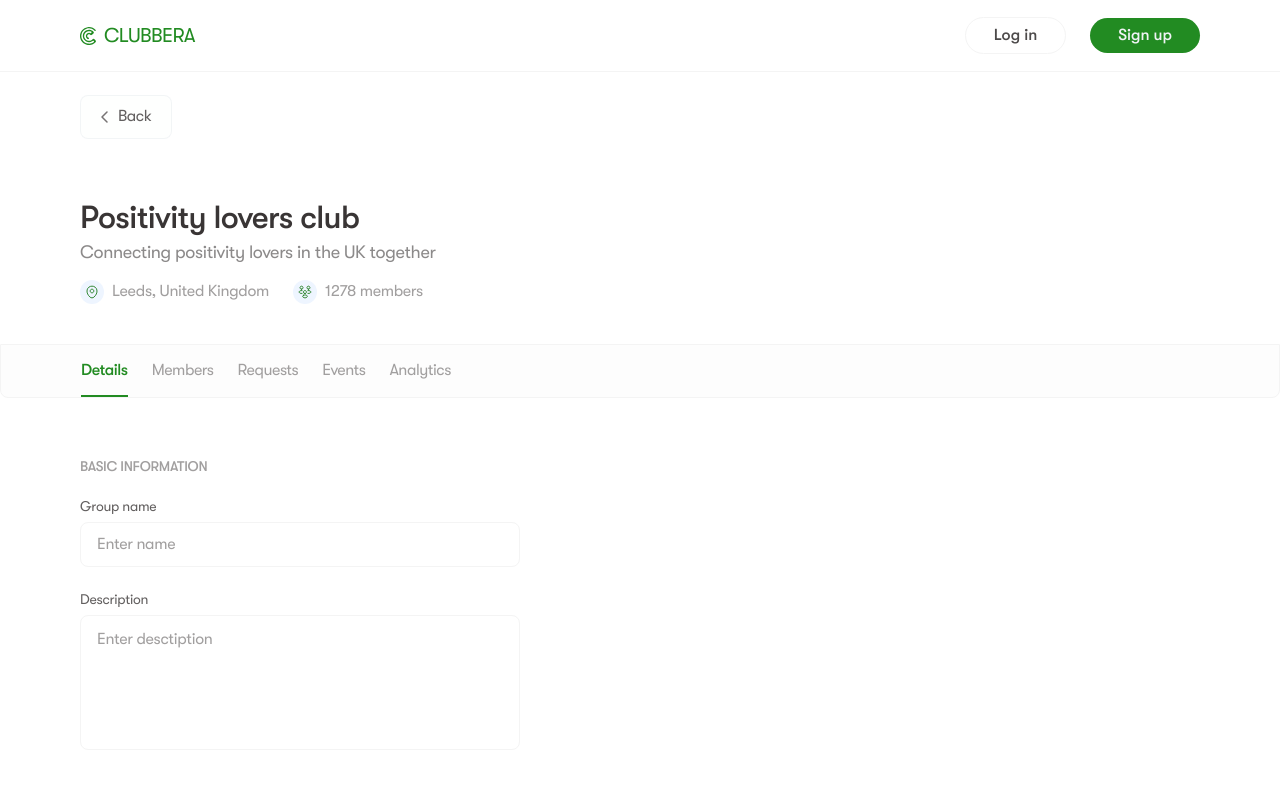
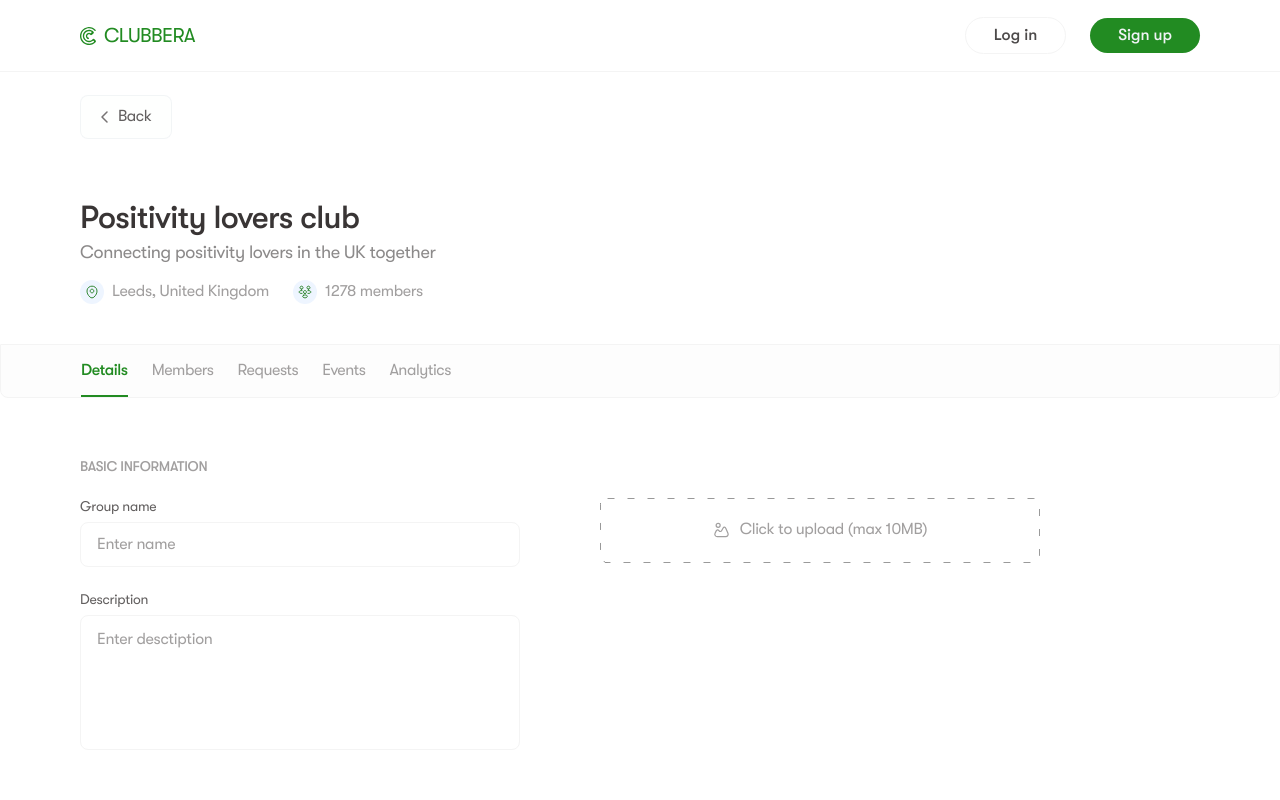
Before and after one commit to opeodedeyi/clubbera-final, a Next.js app: page /group/1/edit in a window 1280 px wide. Shown: the top 800 px of the page. Built offline with nearby package versions, Linux system fonts and the light colour scheme.

Commit message:
updated the single image upload, making it truely reuseable and fixing error bugs with that

```diff
--- a/src/app/globals.css
+++ b/src/app/globals.css
@@ -6,6 +6,7 @@
   --main-color-hover: #196B18;
   --main-color-dark: #034703;
   --main-color-glow: #A5E2AB;
+  --main-color-light: #D1FFD9;
   --main-color-tip: #EEFAEE;
   --color-white: #FFFFFF;
   --color-white-one: #F0F3F5;
--- a/src/app/group/[uniqueURL]/edit/page.js
+++ b/src/app/group/[uniqueURL]/edit/page.js
@@ -2,6 +2,7 @@
 
 import Header from "../../../../components/header/header";
 import MainInput from "../../../../components/forminput/maininput";
+import SingleImageUploadInput from "../../../../components/forminput/singleimageuploadinput";
 import MainFooter from "../../../../components/footer/mainfooter";
 import CustomButton from "../../../../components/utility/custombutton";
 import '../../../style/editgroup.css';
@@ -10,7 +11,7 @@ import { useRouter } from 'next/navigation';
 import { useState, useEffect } from 'react';
 
 
-const EditDetailsSection = ({ groupTitle, setGroupTitle, groupDescription, setGroupDescription }) => (
+const EditDetailsSection = ({ selectedImage, setSelectedImage, imageName, setImageName, imageSize, setImageSize, groupTitle, setGroupTitle, groupDescription, setGroupDescription }) => (
     <div id="details" className="edit-details-container">
         <div className="edit-details-main">
             <div className="edit-details-main-top">
@@ -35,13 +36,22 @@ const EditDetailsSection = ({ groupTitle, setGroupTitle, groupDescription, setGr
                     </div>
                 </div>
                 <div className="edit-details-picturecontainer">
-                    {/* image upload goes here */}
+                    <SingleImageUploadInput
+                        hasChange
+                        selectedImage={selectedImage}
+                        setSelectedImage={setSelectedImage}
+                        imageName={imageName}
+                        setImageName={setImageName}
+                        imageSize={imageSize}
+                        setImageSize={setImageSize}/>
                 </div>
             </div>
+
             <div className="edit-details-main-bottom">
 
             </div>
         </div>
+
         <div className="edit-details-button">
             <CustomButton size="default-button-size">Update details</CustomButton>
         </div>
@@ -78,6 +88,9 @@ const AnalyticsSection = () => (
 
 const EditGroup = ({ params }) => {
     const router = useRouter();
+    const [selectedImage, setSelectedImage] = useState(null);
+    const [imageName, setImageName] = useState('');
+    const [imageSize, setImageSize] = useState('');
     const [description, setDescription] = useState("Positivity lovers club");
     const [activeTab, setActiveTab] = useState('');
     const [groupTitle, setGroupTitle] = useState("");
@@ -128,6 +141,12 @@ const EditGroup = ({ params }) => {
                 </div>
 
                 {activeTab === 'details' && <EditDetailsSection
+                                                selectedImage={selectedImage}
+                                                setSelectedImage={setSelectedImage}
+                                                imageName={imageName}
+                                                setImageName={setImageName}
+                                                imageSize={imageSize}
+                                                setImageSize={setImageSize}
                                                 groupTitle={groupTitle}
                                                 setGroupTitle={setGroupTitle}
                                                 groupDescription={groupDescription}
--- a/src/app/style/editgroup.css
+++ b/src/app/style/editgroup.css
@@ -148,7 +148,8 @@
     gap: 40px;
 }
 
-.edit-details-main-top {
+.edit-details-main-top,
+.edit-details-main-bottom {
     width: 100%;
     display: flex;
     align-items: flex-start;
@@ -186,6 +187,7 @@
 .edit-details-picturecontainer {
     width: 100%;
     max-width: 440px;
+    padding-top: 40px;
 }
 
 @media screen and  (max-width: 768px) {
--- a/src/components/forminput/forminput.css
+++ b/src/components/forminput/forminput.css
@@ -318,6 +318,18 @@
     letter-spacing: -0.28px;
 }
 
+.single-image-result-content-change {
+    color: var(--main-color-light);
+    font-size: 1rem;
+    font-style: normal;
+    font-weight: 400;
+    line-height: 135%;
+    letter-spacing: -0.32px;
+    text-decoration-line: underline;
+    text-underline-offset: 3px;
+    cursor: pointer;
+}
+
 .single-image-result-content-delete {
     width: 32px;
     height: 32px;
@@ -395,6 +407,11 @@
         letter-spacing: -0.24px;
     }
 
+    .single-image-result-content-change {
+        font-size: 0.875rem;
+        letter-spacing: -0.28px;
+    }
+
     .single-image-result-content-delete {
         width: 24px;
         height: 24px;
--- a/src/components/forminput/singleimageuploadinput.js
+++ b/src/components/forminput/singleimageuploadinput.js
@@ -3,8 +3,6 @@
 import "./forminput.css";
 import { truncateTextWithDot } from '@/utils/textUtils';
 import { useState, useRef, useEffect } from 'react';
-// import { readAndCompressImage } from 'browser-image-resizer';
-import dynamic from 'next/dynamic';
 
 
 let readAndCompressImage;
@@ -12,11 +10,8 @@ if (typeof window !== 'undefined') {
     readAndCompressImage = require('browser-image-resizer').readAndCompressImage;
 }
 
-const SingleImageUploadInput = ({ children }) => {
+const SingleImageUploadInput = ({ children, hasChange, selectedImage, setSelectedImage, imageName, setImageName, imageSize, setImageSize }) => {
     const [isDragOver, setIsDragOver] = useState(false);
-    const [selectedImage, setSelectedImage] = useState(false);
-    const [imageName, setImageName] = useState('');
-    const [imageSize, setImageSize] = useState('');
     const fileInputRef = useRef();
 
     function convertFileSize(size) {
@@ -32,6 +27,10 @@ const SingleImageUploadInput = ({ children }) => {
     }
 
     const handleImageUpload = (event) => {
+        if (event.target.files.length === 0) {
+            return;
+        }
+
         const file = event.target.files[0];
         setImageName(file.name)
         readImage(file).then(dataUrl => {
@@ -115,6 +114,11 @@ const SingleImageUploadInput = ({ children }) => {
                                 <div className='single-image-result-content-left-name'>{truncateTextWithDot(imageName, 30)}</div>
                                 <div className='single-image-result-content-left-size'>{imageSize}</div>
                             </div>
+                            {hasChange ?
+                                <p onClick={() => fileInputRef.current.click()} className='single-image-result-content-change'>
+                                    Change
+                                </p>
+                            :
                                 <div onClick={handleImageDelete} className='single-image-result-content-delete'>
                                     <svg xmlns="http://www.w3.org/2000/svg" width="20" height="21" viewBox="0 0 20 21" fill="none">
                                         <path d="M17.5 5.48332C14.725 5.20832 11.9333 5.06665 9.15 5.06665C7.5 5.06665 5.85 5.14998 4.2 5.31665L2.5 5.48332" stroke="#FB5E5E" strokeWidth="1.5" strokeLinecap="round" strokeLinejoin="round"/>
@@ -124,6 +128,7 @@ const SingleImageUploadInput = ({ children }) => {
                                         <path d="M7.91699 10.9166H12.0837" stroke="#FB5E5E" strokeWidth="1.5" strokeLinecap="round" strokeLinejoin="round"/>
                                     </svg>
                                 </div>
+                            }
                         </div>
                         <img src={selectedImage} alt="Selected"/>
                     </div>
```
Lines whose indentation alone changed are shown as unchanged.
